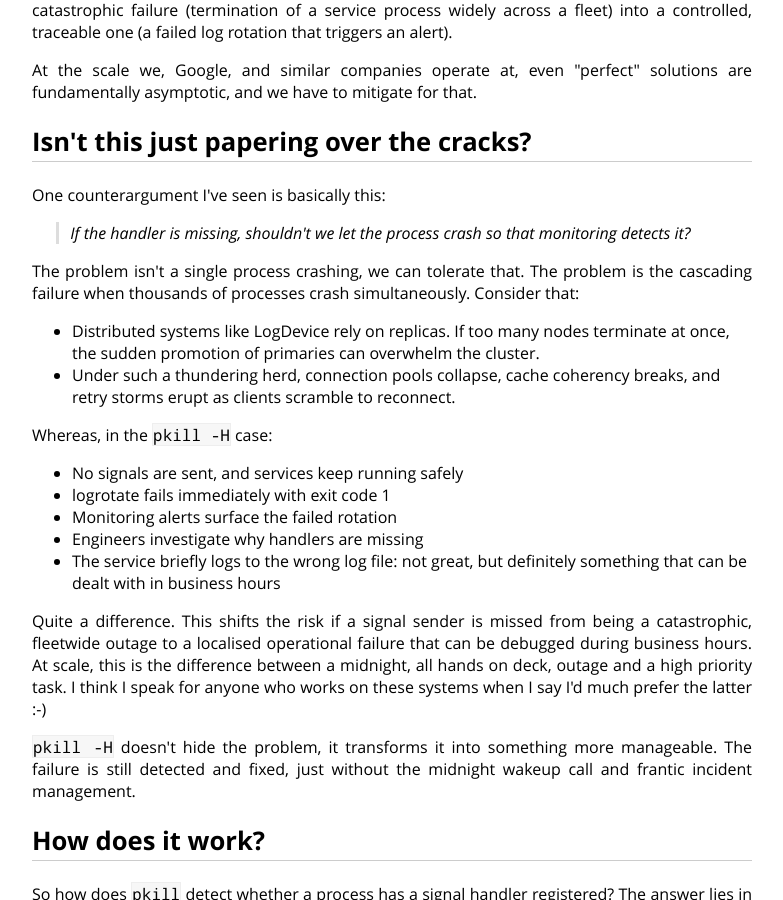
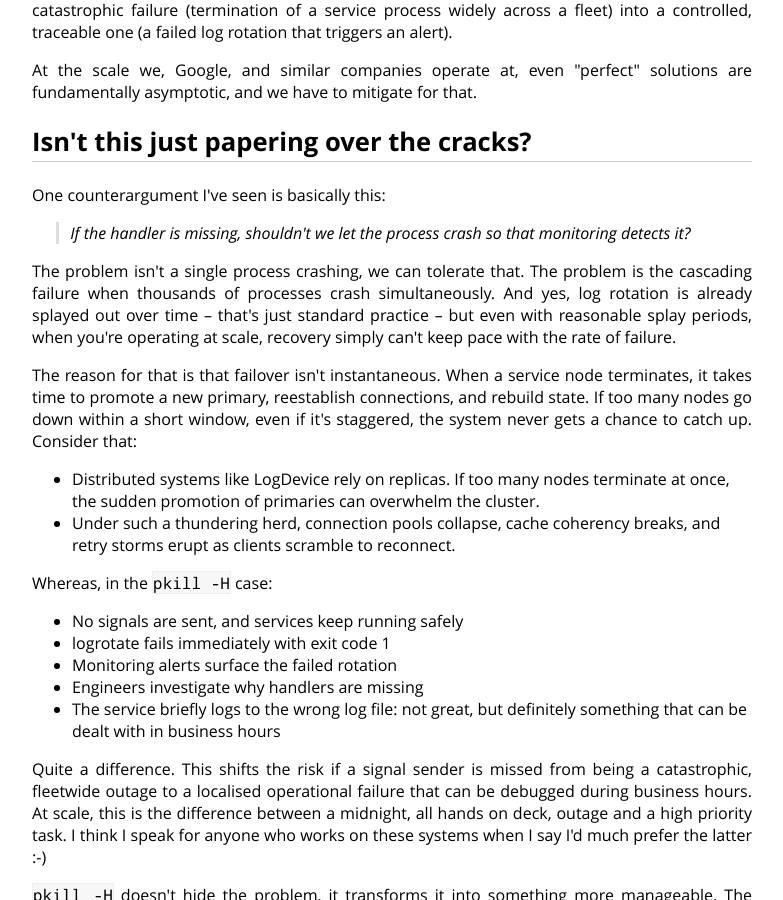
Before and after one commit to cdown/chrisdown.name, a Jekyll site: the page built from _posts/2025-05-13-safer-signal-sending-with-pkill-require-handler.md, in a window 1280 px wide and 900 px high, scrolled down 2942 px. Shown: the whole window, without its empty margins (248-1031 px from the left). Built offline with Jekyll 4.4.1, drawn with Linux system fonts in a browser that asks for light colours.

Commit message:
rh post: Mention we do splay log rotation

```diff
--- a/_posts/2025-05-13-safer-signal-sending-with-pkill-require-handler.md
+++ b/_posts/2025-05-13-safer-signal-sending-with-pkill-require-handler.md
@@ -182,8 +182,15 @@ One counterargument I've seen is basically this:
 > monitoring detects it?
 
 The problem isn't a single process crashing, we can tolerate that. The problem
-is the cascading failure when thousands of processes crash simultaneously.
-Consider that:
+is the cascading failure when thousands of processes crash simultaneously. And
+yes, log rotation is already splayed out over time -- that's just standard
+practice -- but even with reasonable splay periods, when you're operating at
+scale, recovery simply can't keep pace with the rate of failure.
+
+The reason for that is that failover isn't instantaneous. When a service node
+terminates, it takes time to promote a new primary, reestablish connections,
+and rebuild state. If too many nodes go down within a short window, even if
+it's staggered, the system never gets a chance to catch up. Consider that:
 
 - Distributed systems like LogDevice rely on replicas. If too many nodes
   terminate at once, the sudden promotion of primaries can overwhelm the
```
